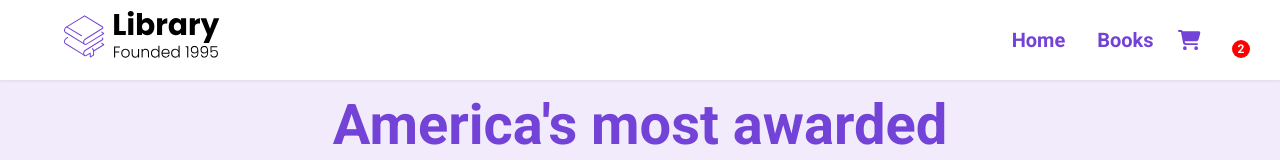
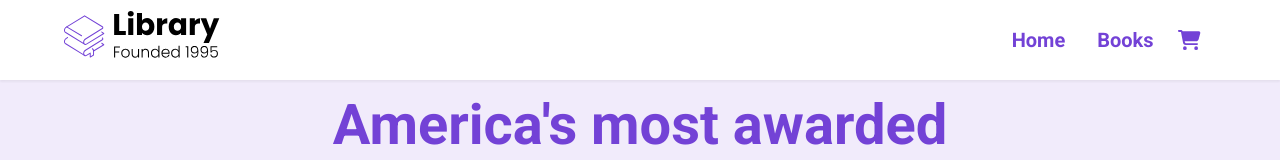
Before and after one commit to KadeKorn/React-Library, a React (Create React App) app: page / in a window 1280 px wide. Shown: the top 160 px of the page. Built offline with nearby package versions, Linux system fonts and the light colour scheme.

Commit message:
nav.jsx line 40 -- how to cleanly show the number of items in the cart and to remove the rednumber if nothing is there

```diff
--- a/src/App.js
+++ b/src/App.js
@@ -24,10 +24,17 @@
   }
 
   const removeBookFromCart = (bookToRemove) => {
-    const updatedCart = cart.filter(book => book.id !== bookToRemove.id);
+    const updatedCart = cart.filter((book) => book.id !== bookToRemove.id);
     setCart(updatedCart);
+  };
+
+  function numberOfItems() {
+    let counter = 0;
+    cart.forEach((item) => {
+      counter += item.quantity;
+    });
+    return counter;
   }
-
 
   useEffect(() => {
     console.log(cart);
@@ -36,7 +43,7 @@
   return (
     <Router>
       <div>
-        <Nav />
+        <Nav numberOfItems={numberOfItems()} />
         <Routes>
           <Route path="/" exact Component={Home}></Route>
           <Route path="/books" exact element={<Books books={books} />} />
--- a/src/components/Nav.jsx
+++ b/src/components/Nav.jsx
@@ -4,7 +4,7 @@
 import { Link } from "react-router-dom";
 
 
-const Nav = () => {
+const Nav = ({numberOfItems}) => {
   function openMenu() {
     document.body.classList += " menu--open";
   }
@@ -36,7 +36,9 @@
             <Link to="/Cart" className="nav__link">
               <FontAwesomeIcon icon="shopping-cart" />
             </Link>
-            <span className="cart__length">2</span>
+            {
+              numberOfItems > 0 && <span className="cart__length">{numberOfItems}</span>
+            }
           </li>
         </ul>
         <div className="menu__backdrop">
```
